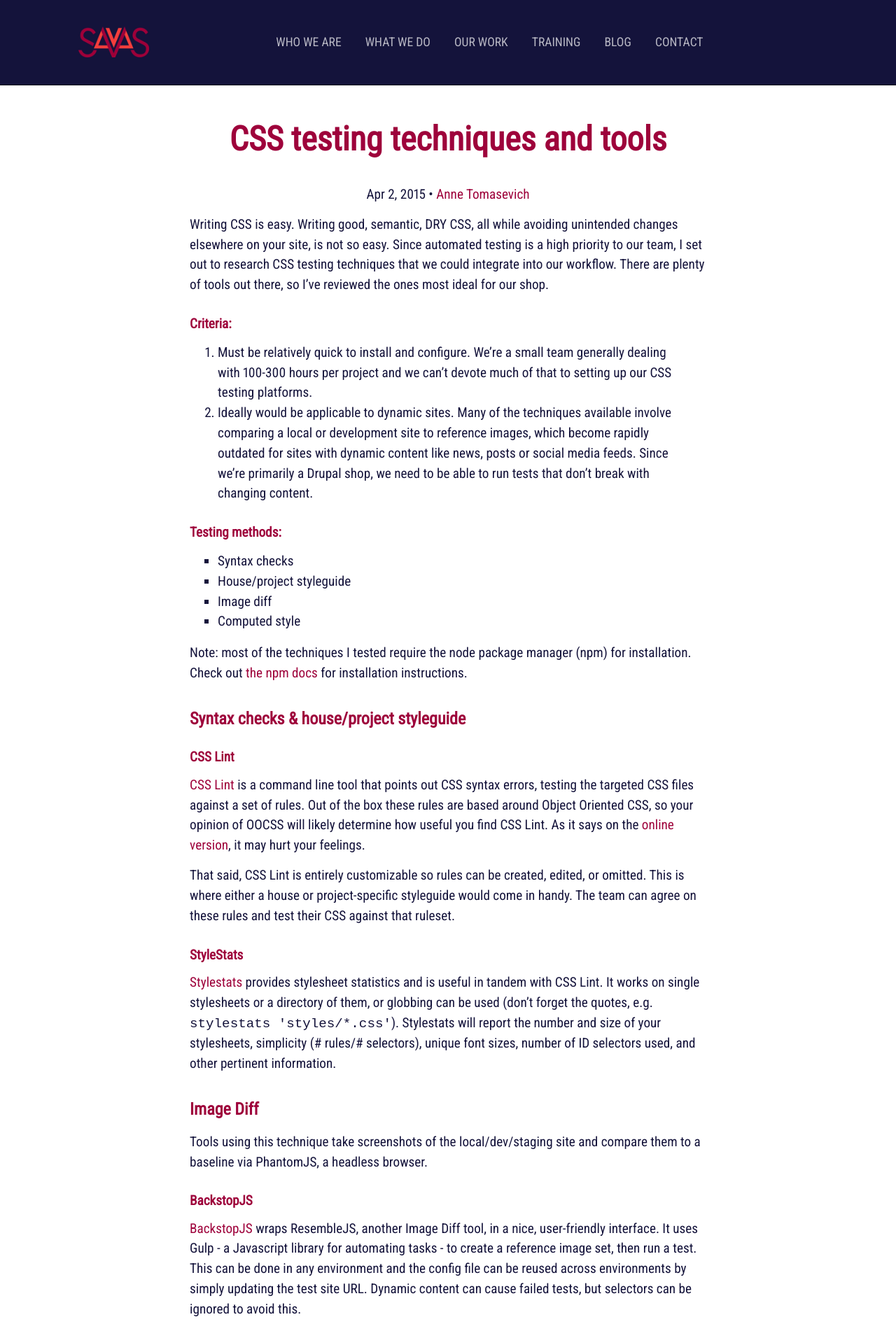
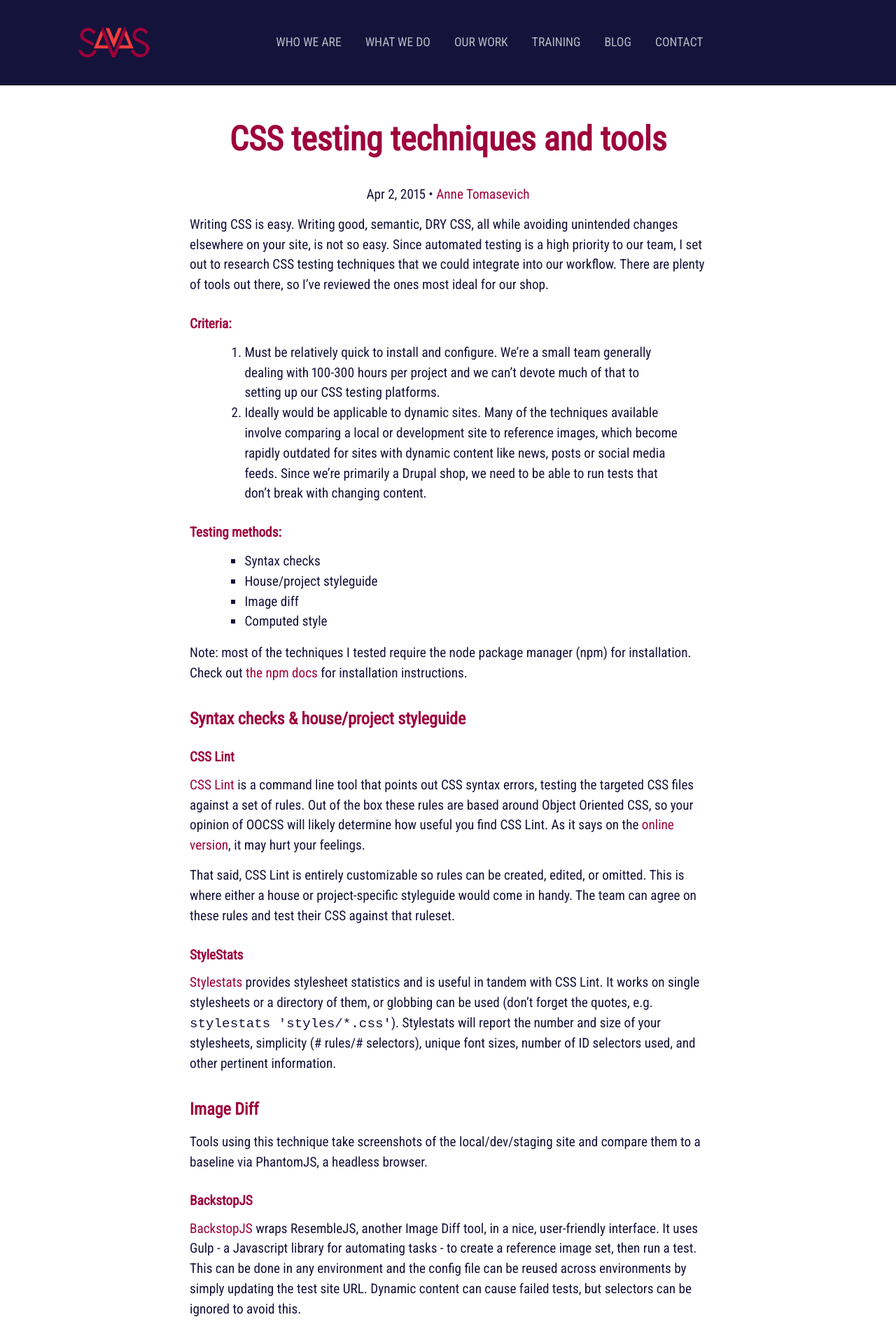
Before and after one commit to tumble1999/savaslabs.github.io, a Jekyll site: the page built from _posts/2015-04-02-css-testing.markdown, in a window 1280 px wide. Shown: the top 1902 px of the page at 70% size. Built offline with Jekyll 4.4.1, drawn with Linux system fonts in a browser that asks for light colours; some web fonts are replaced.

Commit message:
SAV-56: Add left-indent to ul and ol elements.

```diff
--- a/assets/styles/_scss/_typography.scss
+++ b/assets/styles/_scss/_typography.scss
@@ -54,8 +54,8 @@
     .portfolio-short-description {
       font-size: $base-font-size * 1.5;
     }
-    ul { list-style-type: square; }
-    ol { list-style-type: decimal; }
+    ul { list-style-type: square; margin-left: 2em; }
+    ol { list-style-type: decimal; margin-left: 2em; }
     h3, h4, h5 { margin-top: 1.5em; }
     .page-description {
         font-size: $base-font-size * 1.4;
```
